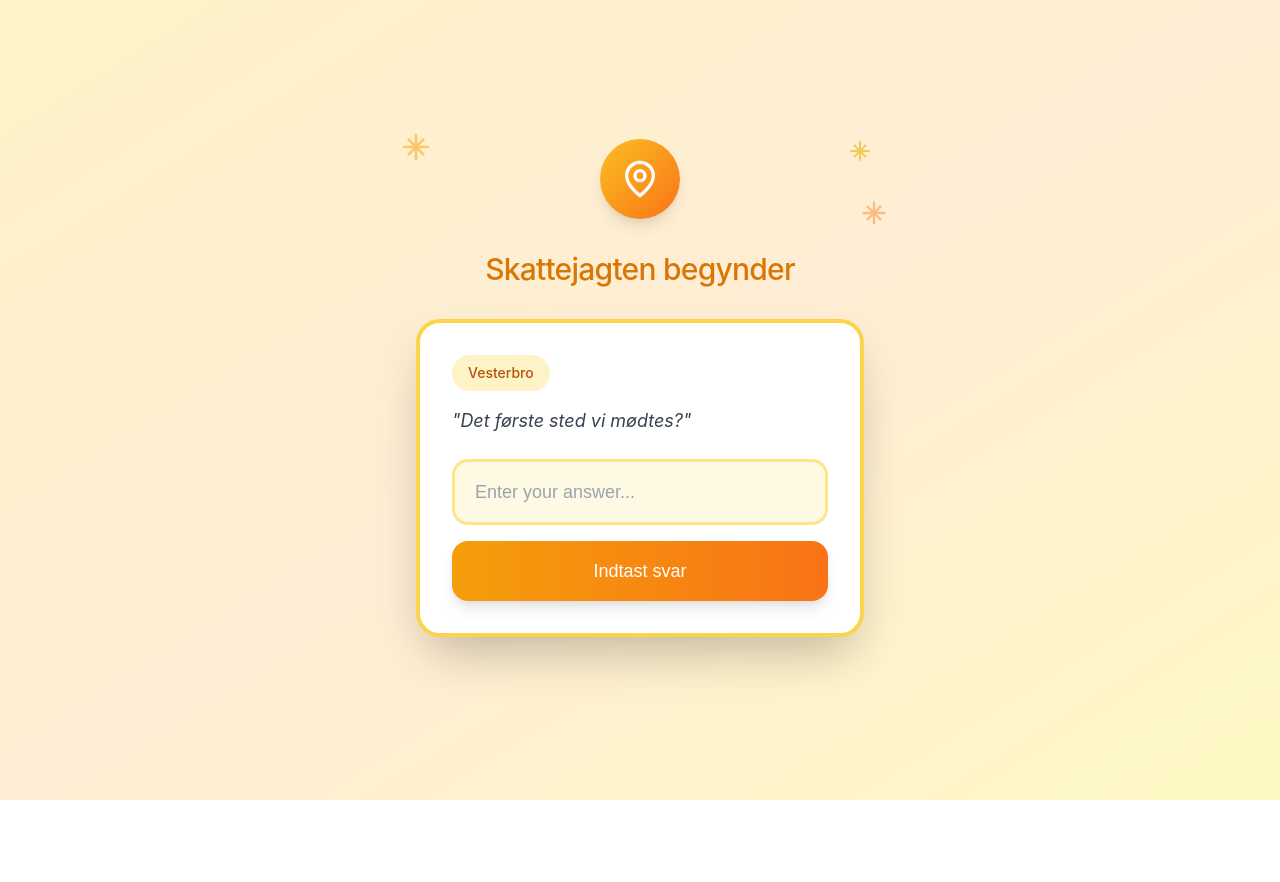
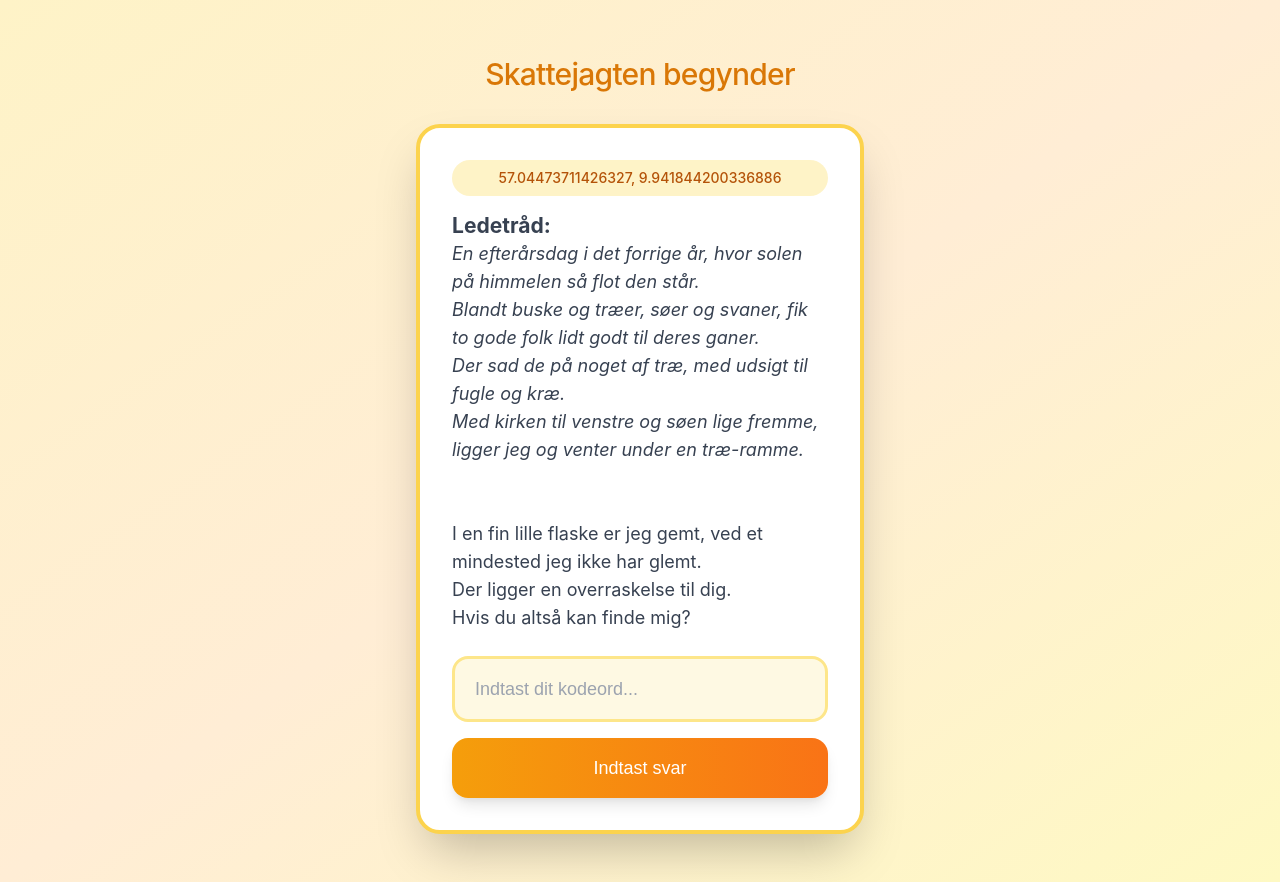
Before and after one commit to kasperfryd/testRepo, a website built with Vite: page treasure-hunt/index.html in a window 1280 px wide. Before the commit the page ends 800 px from the top, so only its background shows below. Built offline with nearby package versions, Linux system fonts and the light colour scheme.

Commit message:
updated clue text

```diff
--- a/treasure-hunt/index.html
+++ b/treasure-hunt/index.html
@@ -12,7 +12,7 @@
       <div class="content-wrapper">
         <div class="container">
           <div class="icon-container">
-            <svg
+            <!--         <svg
               class="sparkle sparkle-1"
               xmlns="http://www.w3.org/2000/svg"
               viewBox="0 0 24 24"
@@ -62,17 +62,17 @@
               stroke-linejoin="round"
             >
               <path d="M12 3v18M3 12h18M6.5 6.5l11 11M17.5 6.5l-11 11" />
-            </svg>
+            </svg> -->
           </div>
           <h1 class="title" id="title"></h1>
           <div class="card" id="clueCard">
             <div class="clue-section">
-              <div class="badge" id="badge">Your Clue</div>
+              <div class="badge" id="badge"></div>
               <p class="clue-text" id="clueText"></p>
             </div>
             <form class="form" id="answerForm">
               <div>
-                <input type="text" id="answerInput" placeholder="Enter your answer..." class="input" />
+                <input type="text" id="answerInput" placeholder="Indtast dit kodeord..." class="input" />
               </div>
               <button type="submit" class="button" id="submitButton"></button>
             </form>
--- a/treasure-hunt/main.js
+++ b/treasure-hunt/main.js
@@ -14,22 +14,59 @@ const badge = document.getElementById("badge");
 
 const clues = [
   {
-    clue: "Det første sted vi mødtes?",
-    answer: "susan",
+    clue: `
+    <h3>Ledetråd:</h3>
+    <i>    En efterårsdag i det forrige år, hvor solen på himmelen så flot den står.
+    <br/>  Blandt buske og træer, søer og svaner, fik to gode folk lidt godt til deres ganer.
+    <br/>  Der sad de på noget af træ, med udsigt til fugle og kræ.
+    <br/>  Med kirken til venstre og søen lige fremme, ligger jeg og venter under en træ-ramme.
+    <br/>
+    </i>
+    <br/>
+    <br/>
+    <p>   I en fin lille flaske er jeg gemt, ved et mindested jeg ikke har glemt.
+    <br/> Der ligger en overraskelse til dig.
+    <br/> Hvis du altså kan finde mig?
+    </p>`,
+    answer: "dansemusen",
     title: "Skattejagten begynder",
-    location: "Vesterbro",
+    location: "57.04473711426327, 9.941844200336886",
   },
   {
-    clue: "Det første sted vi spiste sammen i solen?",
-    answer: "anlægget",
-    title: "",
-    location: "Østre Anlæg",
+    clue: `
+    <h3>Ledetråd:</h3>
+    <i>    En sensommer dag hvor fuglene sang, mødtes de to for første gang.
+    <br/>  En kold i øl i solen var den bedste menu, når to gode folk søger hjerte ly.
+    <br/>  Der fandt de hinanden, de skulle ses igen, for den dag fandt de begge en hjerte ven.
+    <br/>. Bag denne cafe ligger jeg og venter og håber du snarest mig henter.
+    </i>
+    <br/>
+    <br/>
+    <p>   I en fin lille flaske er jeg gemt, ved et mindested jeg ikke har glemt.
+    <br/> Der ligger en overraskelse til dig.
+    <br/> Hvis du altså kan finde mig?
+    </p>`,
+    answer: "springålen",
+    title: "Eventyret fortsætter",
+    location: "57.048979086168195, 9.91583864897912",
   },
   {
-    clue: "Det sted vi spiste sammen i kulden",
-    answer: "skanseparken",
-    title: "",
-    location: "Skanseparken",
+    clue: `
+    <h3>Ledetråd:</h3>
+    <i>    En vinterdag hvor sneen dækkede landet, fik de en idé der ikke lignede alt andet.
+    <br/>  Med trangia i sækken og vadende ben, besteg de fluks et bjerg uden sten.
+    <br/>  Der lavede de mad i de hyggeligste kår, en skøn begyndelse på det nye år.
+    <br/>  Find mig tæt derpå ved en affaldsspand, hvis ikke jeg er blevet taget af en skraldemand.
+    </i>
+    <br/>
+    <br/>
+    <p>   I en fin lille flaske er jeg gemt, ved et mindested jeg ikke har glemt.
+    <br/> Der ligger en overraskelse til dig.
+    <br/> Hvis du altså kan finde mig?
+    </p>`,
+    answer: "babysælen",
+    title: "Den store finale",
+    location: "57.062756008414034, 9.927630464759659",
   },
 ];
 
@@ -82,7 +119,7 @@ function handleWrongAnswer() {
 // Optional: Update clue dynamically
 function updateClue(newClue, newAnswer) {
   badge.textContent = `location`;
-  clueText.textContent = `"${newClue}"`;
+  clueText.innerHTML = newClue;
   submitButton.textContent = "Indtast svar";
   title.textContent = clues[currentClueIndex].title;
   badge.textContent = clues[currentClueIndex].location;
@@ -91,7 +128,7 @@ function updateClue(newClue, newAnswer) {
 }
 
 function winGame() {
-  clueText.textContent = `"Tillykke! Hvor er du god! Du har fundet alle mindestederne og løst fødselsdags skattejagten. Jeg glæder mig til at skulle på eventyr med dig - De kærligste hilsner. Din Kasper"`;
+  clueText.innerHTML = `<h3>Tillykke!</h3> <p>Hvor er du god! Du har fundet alle mindestederne og løst fødselsdags skattejagten.<br/> Jeg glæder mig til at skulle på eventyr med dig <br/> De kærligste hilsner <br/> Din Kasper"`;
   badge.textContent = `Færdig`;
   submitButton.setAttribute("disabled", true);
   answerForm.style.display = "none";
--- a/treasure-hunt/style.css
+++ b/treasure-hunt/style.css
@@ -198,6 +198,8 @@ body {
 
 .badge {
   display: inline-block;
+  width: 100%;
+  text-align: center;
   background: #fef3c7;
   color: #b45309;
   padding: 0.375rem 0.75rem;
@@ -221,8 +223,8 @@ body {
   font-size: 1rem;
   line-height: 1.625;
   color: #374151;
-  font-style: italic;
   font-weight: 400;
+  text-wrap: inherit;
 }
 
 @media (min-width: 640px) {
```
